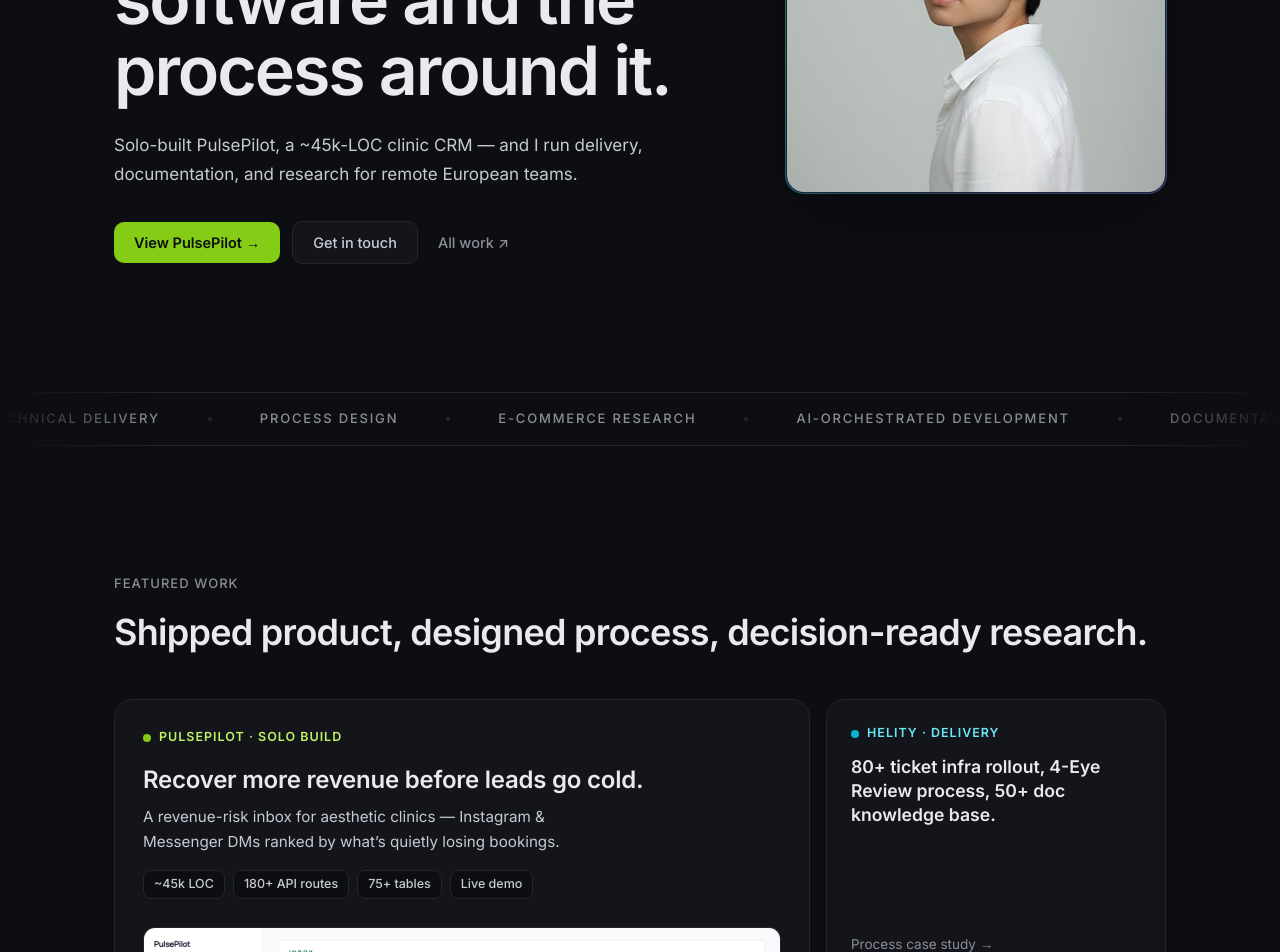
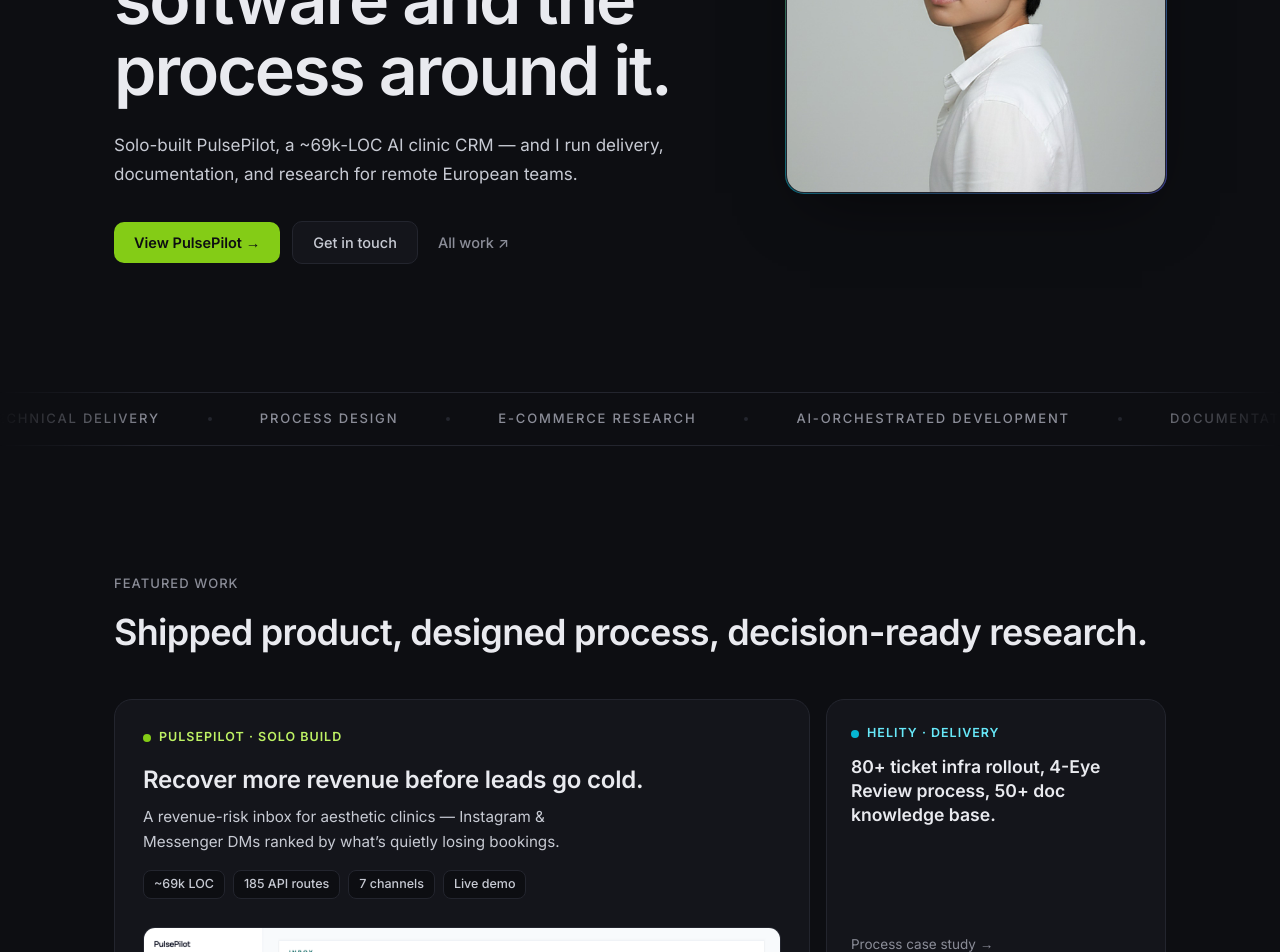
Before and after one commit to dhanleetenorias/dhanlee-portfolio, a Next.js app: page / in a window 1280 px wide. Shown: the part 420-1372 px from the top of the page. Built offline with nearby package versions, Linux system fonts and the light colour scheme.

Commit message:
Update home bento chips + hero positioning to current PulsePilot stats (69k, 185, 7 channels, AI)

```diff
--- a/src/components/home/FeaturedBento.tsx
+++ b/src/components/home/FeaturedBento.tsx
@@ -37,7 +37,7 @@
                 Messenger DMs ranked by what&rsquo;s quietly losing bookings.
               </p>
               <div className="mt-4 flex flex-wrap gap-2">
-                {["~45k LOC", "180+ API routes", "75+ tables", "Live demo"].map(
+                {["~69k LOC", "185 API routes", "7 channels", "Live demo"].map(
                   (chip) => (
                     <span
                       key={chip}
--- a/src/content/site.ts
+++ b/src/content/site.ts
@@ -12,7 +12,7 @@
   eyebrow:
     "Builder · Technical PM · Subic Bay, PH — working remotely with EU teams",
   positioning:
-    "Solo-built PulsePilot, a ~45k-LOC clinic CRM — and I run delivery, documentation, and research for remote European teams.",
+    "Solo-built PulsePilot, a ~69k-LOC AI clinic CRM — and I run delivery, documentation, and research for remote European teams.",
   email: "2306dhanlee.tenorias@gmail.com",
   phone: "+63 919 506 8719",
   location: "Subic Bay Freeport Zone, Philippines",
```
